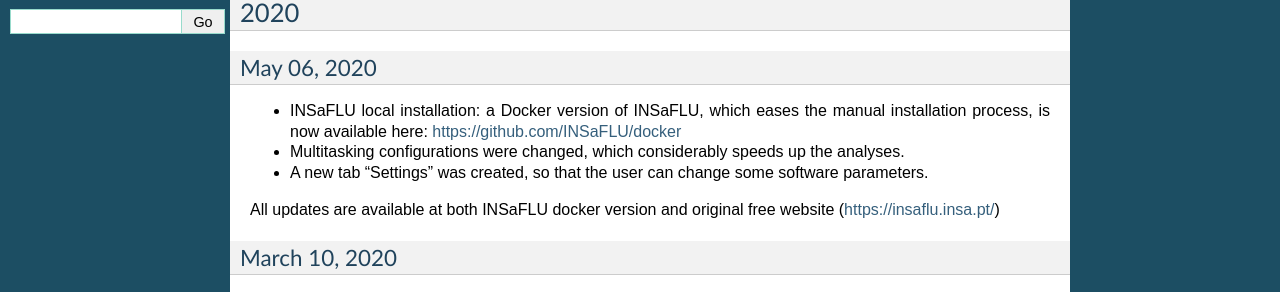
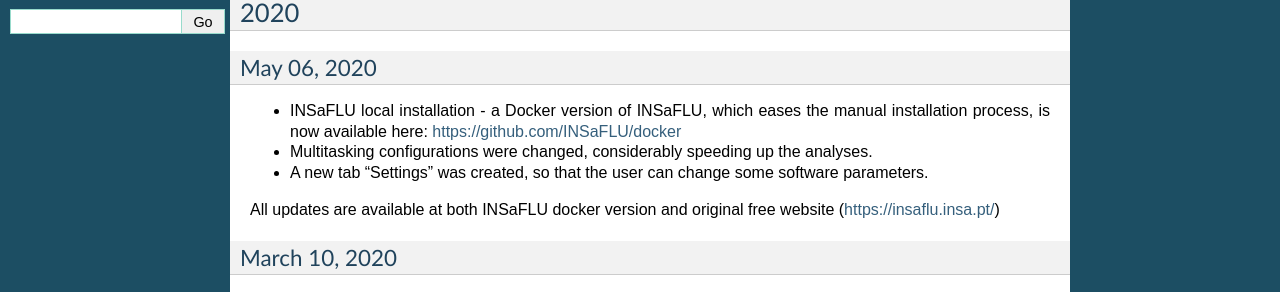
Before and after one commit to INSaFLU/insaflu_docs, a Sphinx documentation site: the page built from docs/change_log.rst, in a window 1280 px wide and 900 px high. Shown: the part 139-431 px from the top of the window. Built offline with Sphinx 7.4.7, drawn with Linux system fonts in a browser that asks for light colours; formulas are drawn with MathJax 3.

Commit message:
Update change_log.rst

```diff
--- a/docs/change_log.rst
+++ b/docs/change_log.rst
@@ -10,9 +10,9 @@
 May 06, 2020
 ..............
 
-- INSaFLU local installation: a Docker version of INSaFLU, which eases the manual installation process, is now available here: https://github.com/INSaFLU/docker
+- INSaFLU local installation - a Docker version of INSaFLU, which eases the manual installation process, is now available here: https://github.com/INSaFLU/docker
 
-- Multitasking configurations were changed, which considerably speeds up the analyses.
+- Multitasking configurations were changed, considerably speeding up the analyses.
 
 - A new tab “Settings” was created, so that the user can change some software parameters.
 
```
